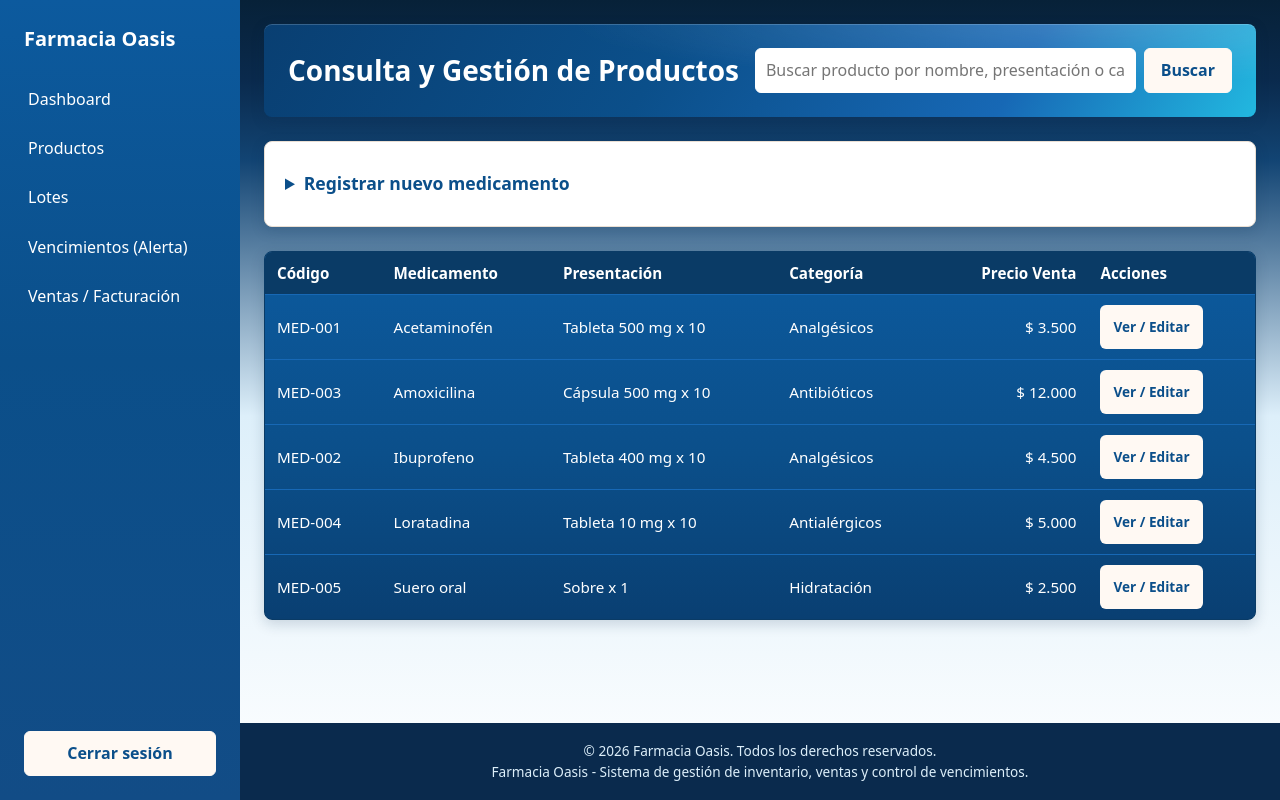
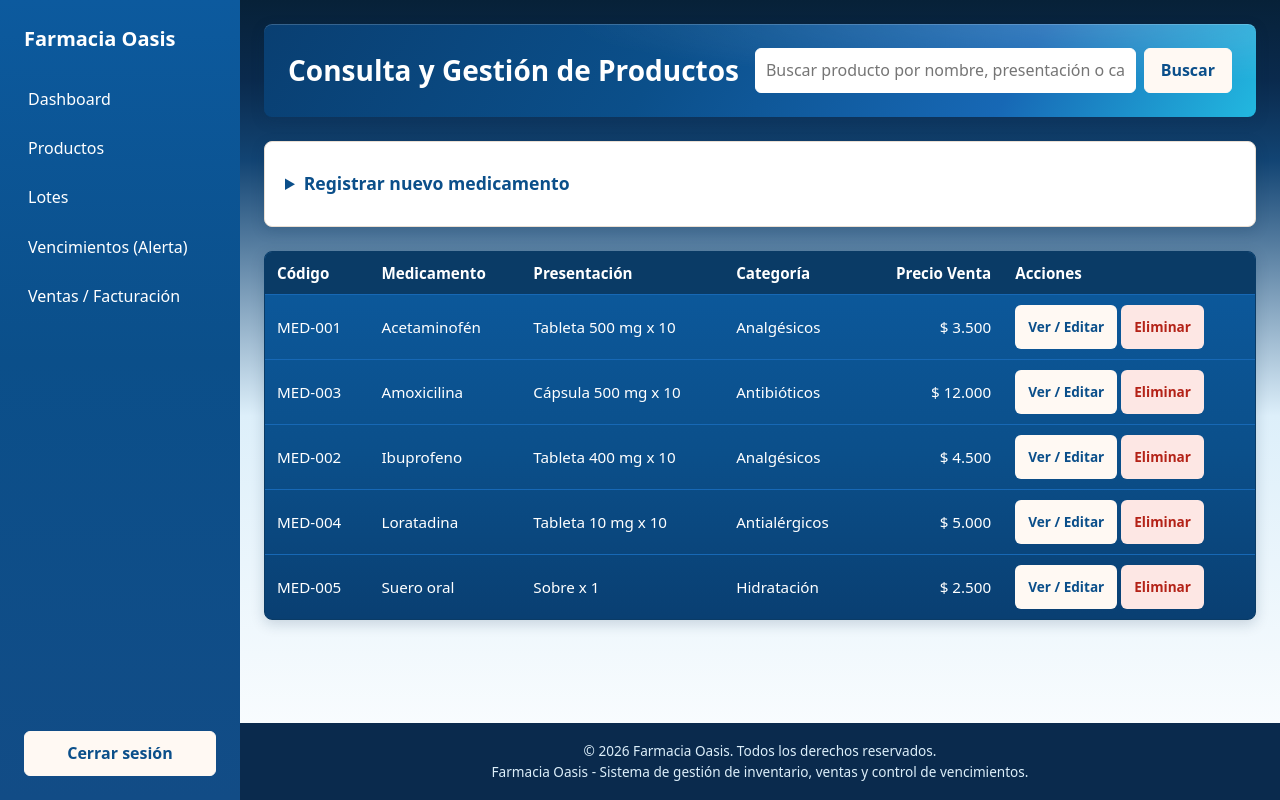
Before and after one commit to hajox1924r-source/Proyecto-oasis-, a Spring Boot app: page /productos in a window 1280 px wide. Run offline with Spring Boot 4, Linux system fonts and the light colour scheme; the visitor is signed in with stand-in values (Sample User, id 1); data comes from the database, SQL or seed files in the repository; some of the project's set-up classes (security, data sources, template engines, error pages and the like) are left out, and stand-ins take their place; some libraries are stand-ins or nearby versions.

Commit message:
Eliminar medicamentos sin lotes desde la cuenta de administrador

```diff
--- a/src/main/java/com/farmaciaoasis/controller/ProductoController.java
+++ b/src/main/java/com/farmaciaoasis/controller/ProductoController.java
@@ -70,4 +70,18 @@ public class ProductoController {
         }
         return "redirect:/productos";
     }
+
+    /** Elimina un medicamento. Solo administrador; no se permite si tiene lotes registrados. */
+    @PostMapping("/eliminar/{id}")
+    public String eliminar(@PathVariable Integer id, RedirectAttributes flash) {
+        try {
+            productoService.eliminar(id);
+            flash.addFlashAttribute("mensajeExito", "Medicamento eliminado correctamente.");
+        } catch (IllegalStateException e) {
+            flash.addFlashAttribute("mensajeError", e.getMessage());
+        } catch (Exception e) {
+            flash.addFlashAttribute("mensajeError", "No se pudo eliminar el medicamento.");
+        }
+        return "redirect:/productos";
+    }
 }
--- a/src/main/java/com/farmaciaoasis/repository/LoteRepository.java
+++ b/src/main/java/com/farmaciaoasis/repository/LoteRepository.java
@@ -14,4 +14,7 @@ public interface LoteRepository extends JpaRepository<Lote, Integer> {
     /** Lotes con unidades disponibles que vencen en la fecha límite o antes (incluye los ya vencidos). */
     @Query("select l from Lote l where l.cantidad > 0 and l.fechaVencimiento <= :limite order by l.fechaVencimiento")
     List<Lote> buscarQueVencenHasta(@Param("limite") LocalDate limite);
+
+    /** Indica si el medicamento tiene algún lote registrado (aunque esté en cero). */
+    boolean existsByProducto_IdProducto(Integer idProducto);
 }
--- a/src/main/resources/templates/productos/lista.html
+++ b/src/main/resources/templates/productos/lista.html
@@ -118,6 +118,11 @@
                         <td sec:authorize="hasAnyRole('ADMINISTRADOR', 'ADMIN')">
                             <a th:href="@{/productos/editar/{id}(id=${producto.idProducto})}"
                                class="btn-sm btn-editar">Ver / Editar</a>
+                            <form th:action="@{/productos/eliminar/{id}(id=${producto.idProducto})}"
+                                  method="post" style="display:inline"
+                                  onsubmit="return confirm('¿Eliminar este medicamento? Esta acción no se puede deshacer.');">
+                                <button type="submit" class="btn-sm btn-peligro">Eliminar</button>
+                            </form>
                         </td>
                     </tr>
                     <tr th:if="${productos == null or #lists.isEmpty(productos)}">
```
Also changed, not shown: src/main/java/com/farmaciaoasis/service/ProductoService.java (+16 -1 lines).
